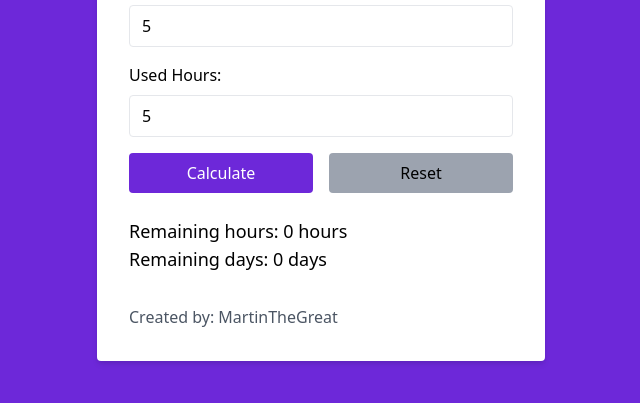
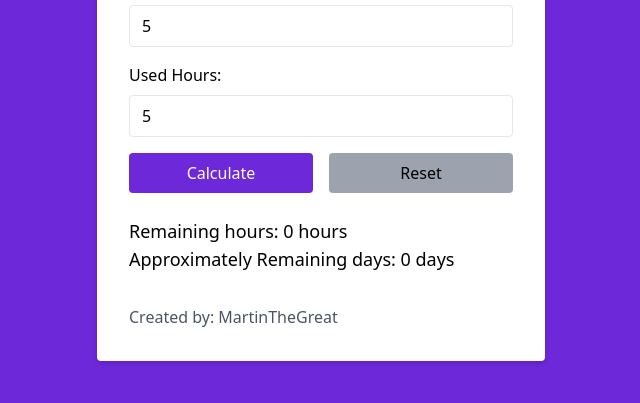
Before and after one commit to RaymartTheGreat/OJT-Day-Calculator, a plain HTML site: page index.html in a window 1280 px wide. Both pictures are taken after typing "5", "5" into the empty fields and a click on the button "Calculate". Shown: the part 279-682 px from the top of the page, without its empty margins (319-959 px from the left). Drawn offline with nearby package versions, Linux system fonts and the light colour scheme; some packages are replaced by stand-ins of ours; a script that the page names is missing.

Commit message:
Update index.html

```diff
--- a/index.html
+++ b/index.html
@@ -52,7 +52,7 @@
                 const remainingDays = Math.ceil(remainingHours / 8);
 
                 const resultElement = document.getElementById('result');
-                resultElement.innerHTML = `Remaining hours: ${remainingHours} hours<br>Remaining days: ${remainingDays} days`;
+                resultElement.innerHTML = `Remaining hours: ${remainingHours} hours<br>Approximately Remaining days: ${remainingDays} days`;
             }
         }
 
```
